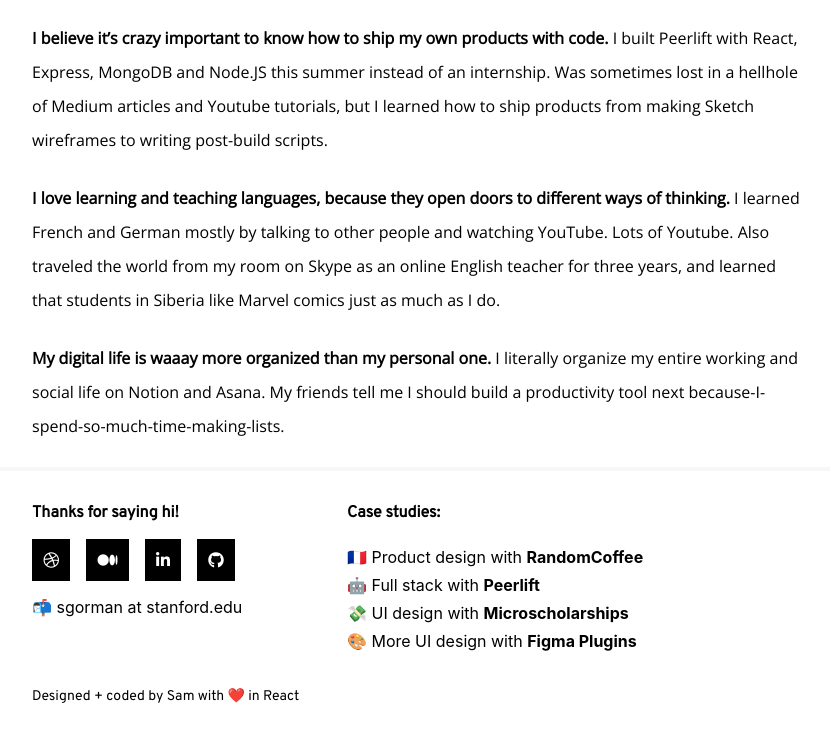
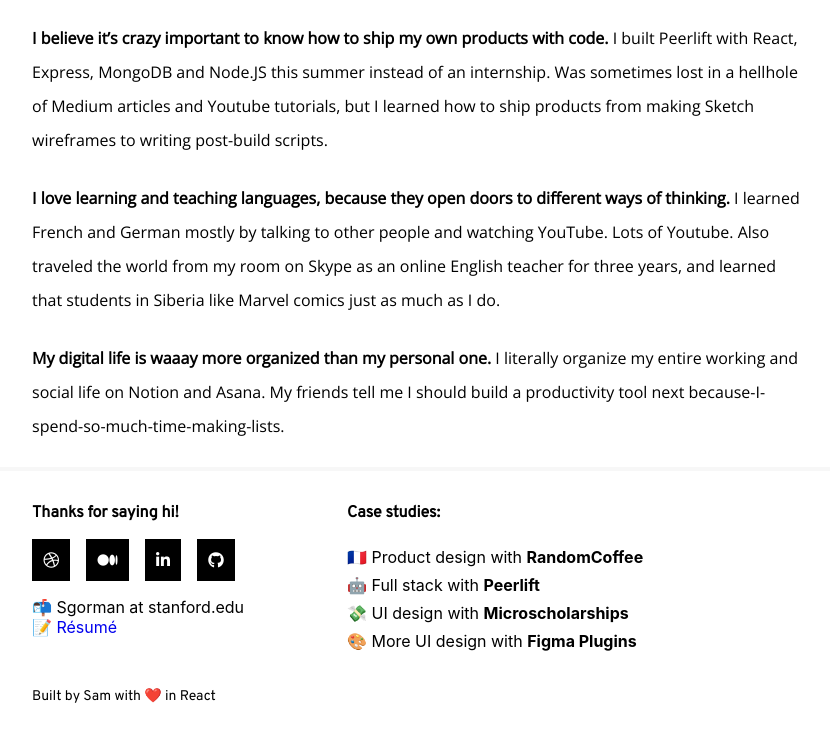
Before and after one commit to samjgorman/portfolio_new, a React app: page /about in a window 1280 px wide. Shown: the part 991-1724 px from the top of the page, without its empty margins (224-1054 px from the left). Built offline with nearby package versions, Linux system fonts and the light colour scheme.

Commit message:
link changes, resume

```diff
--- a/src/footer.css
+++ b/src/footer.css
@@ -1,3 +1,17 @@
+a{
+    text-decoration:none;
+    cursor:pointer;
+}
+
+a:visited{
+    text-decoration: none;
+    color: black;
+}
+
+a:hover{
+    color: #f03f6d
+}
+
 .footer-wrapper{
     border-top-style: solid;
     border-top-width: 0.3em;
--- a/src/footer.js
+++ b/src/footer.js
@@ -3,6 +3,8 @@
 import './footer.css';
 import Social from "./components/social";
 import { Link, BrowserRouter as Router, Route, Switch } from 'react-router-dom';
+import Resume from "./images/resume.pdf"
+
 
 const Contact = styled.div`
 
@@ -24,7 +26,10 @@
                 link = "https://www.linkedin.com/in/gormansam/"/>
                  <Social image = "fab fa-github"
                 link = "https://github.com/samjgorman"/>
-                <Contact> 📬 sgorman at stanford.edu</Contact>
+                <Contact> 📬 Sgorman at stanford.edu</Contact>
+                <a href = {Resume} target = "_blank">📝 Résumé</a>
+
+
             </div>
 
 
@@ -38,7 +43,7 @@
             </div>
 
         </div>
-        <div className = "footer-text">Designed + coded by Sam with ❤️ in React</div>
+        <div className = "footer-text">Built by Sam with ❤️ in React</div>
     </div>
 
   )
```
Also changed, not shown: 1 other file.
